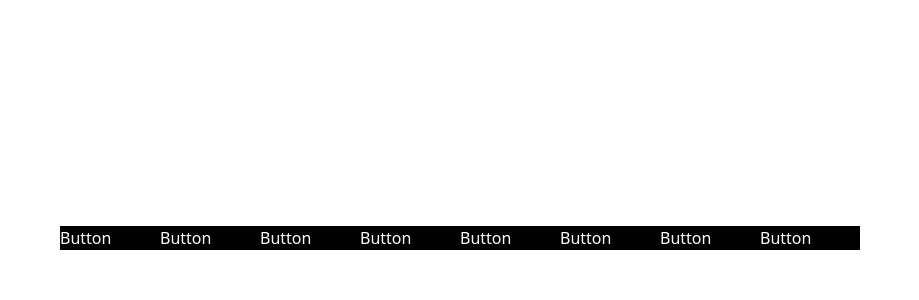
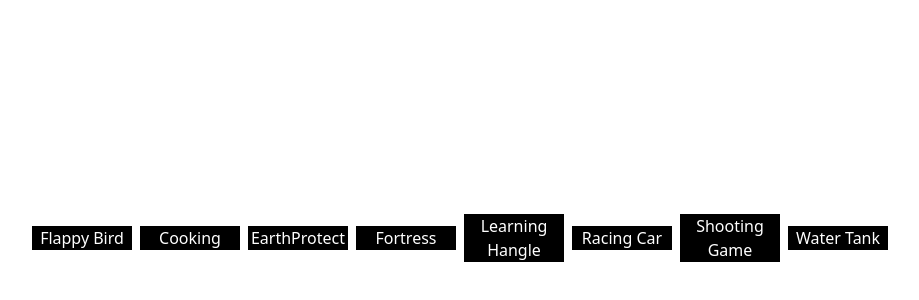
Before and after one commit to Jaeyonging/onlinegame, a React (Vite) app: page / in a window 1280 px wide. Shown: the part 162-462 px from the top of the page, without its empty margins (180-1099 px from the left). Built offline with nearby package versions, Linux system fonts and the light colour scheme.

Commit message:
fix: game title

```diff
--- a/src/routes/Home.tsx
+++ b/src/routes/Home.tsx
@@ -6,54 +6,54 @@
   const dan = 3
 
   return (
-    <div className='flex w-[100vw] text-[red] h-[100vh] justify-center items-center'>
+    <div className='flex w-[100vw] text-[red] h-[100vh] justify-center items-center gap-2 text-center'>
       <div
         className='w-[100px] text-[white] bg-[black] cursor-pointer'
         onClick={() => navigate(`/games/bird?dan=${dan}`)}
       >
-        Button
+        Flappy Bird
       </div>
       <div
         className='w-[100px] text-[white] bg-[black] cursor-pointer'
         onClick={() => navigate(`/games/cooking?dan=${dan}`)}
       >
-        Button
+        Cooking
       </div>
       <div
         className='w-[100px] text-[white] bg-[black] cursor-pointer'
         onClick={() => navigate(`/games/earthprotect?dan=${dan}`)}
       >
-        Button
+        EarthProtect
       </div>
       <div
         className='w-[100px] text-[white] bg-[black] cursor-pointer'
         onClick={() => navigate(`/games/fortress?dan=${dan}`)}
       >
-        Button
+        Fortress
       </div>
       <div
         className='w-[100px] text-[white] bg-[black] cursor-pointer'
         onClick={() => navigate(`/games/hangle?dan=${dan}`)}
       >
-        Button
+        Learning Hangle
       </div>
       <div
         className='w-[100px] text-[white] bg-[black] cursor-pointer'
         onClick={() => navigate(`/games/racing?dan=${dan}`)}
       >
-        Button
+        Racing Car
       </div>
       <div
         className='w-[100px] text-[white] bg-[black] cursor-pointer'
         onClick={() => navigate(`/games/shootingGame?dan=${dan}`)}
       >
-        Button
+        Shooting Game
       </div>
       <div
         className='w-[100px] text-[white] bg-[black] cursor-pointer'
         onClick={() => navigate(`/games/waterTank?dan=${dan}`)}
       >
-        Button
+        Water Tank
       </div>
     </div>
   )
```
